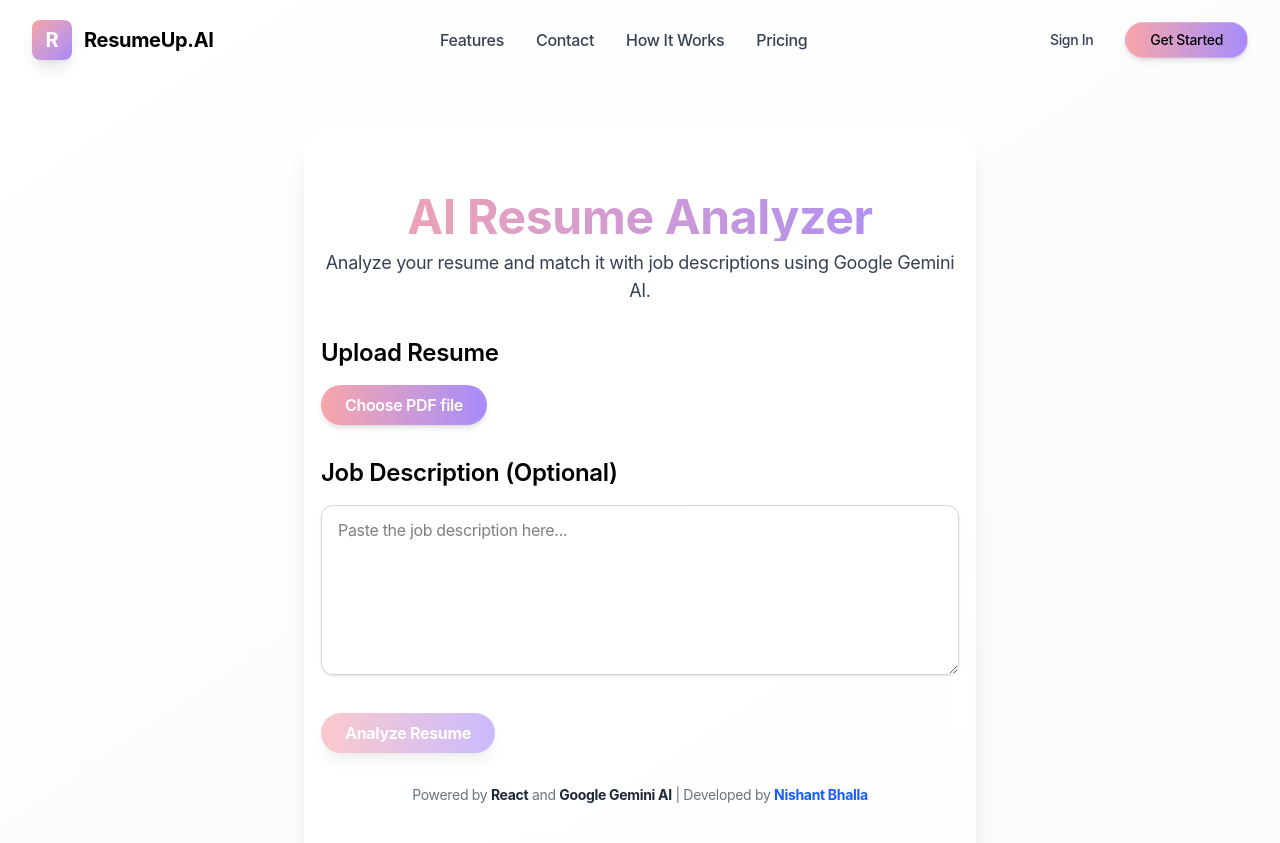
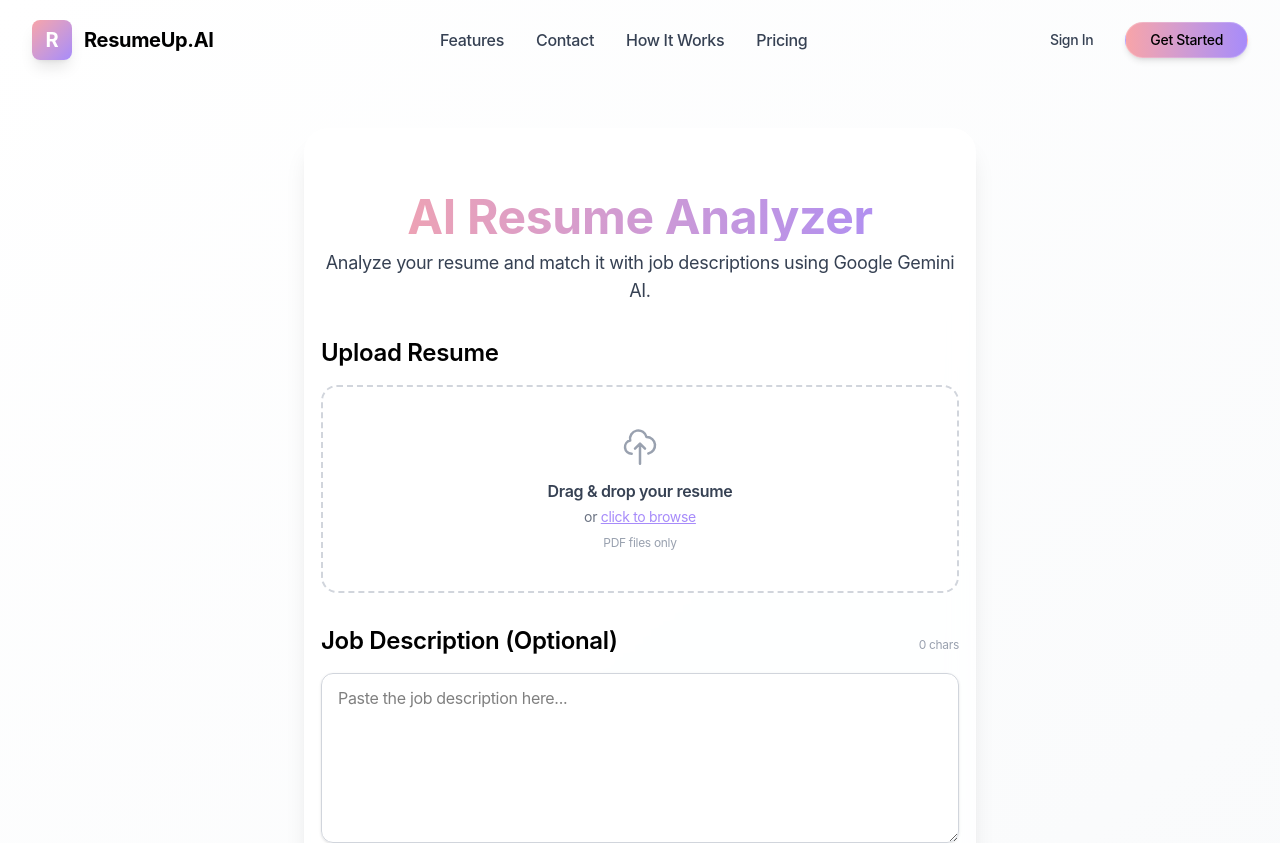
Before and after one commit to Nishant-0203/ResumeUp.AI, a React (Vite) app in the folder frontend/: page /analysis in a window 1280 px wide. Shown: the top 843 px of the page. Built offline with nearby package versions, Linux system fonts and the light colour scheme.

Commit message:
feat: Enhance resume analysis page with drag-and-drop functionality and loading indicators

```diff
--- a/frontend/src/pages/analysis.jsx
+++ b/frontend/src/pages/analysis.jsx
@@ -1,8 +1,16 @@
-import React, { useState } from 'react';
+import React, { useState, useEffect } from 'react';
 import { useNavigate } from 'react-router-dom';
 import { AnimatedGradientBackground } from '@/components/section/AnimatedGradientBackground';
 import { analysisService } from '@/services/analysisService';
 import { useUser } from '@/contexts/UserContext';
+
+const LOADING_STEPS = [
+  'Reading your resume...',
+  'Extracting skills & experience...',
+  'Matching with job description...',
+  'Running AI analysis...',
+  'Generating insights...',
+];
 
 const Analysis = () => {
   const { user } = useUser();
@@ -13,7 +21,40 @@ const Analysis = () => {
   const [structuredData, setStructuredData] = useState(null);
   const [loading, setLoading] = useState(false);
   const [error, setError] = useState('');
+  const [dragOver, setDragOver] = useState(false);
+  const [loadingStep, setLoadingStep] = useState(0);
   const navigate = useNavigate();
+
+  useEffect(() => {
+    if (!loading) return;
+    setLoadingStep(0);
+    const interval = setInterval(() => {
+      setLoadingStep((prev) => (prev + 1) % LOADING_STEPS.length);
+    }, 2000);
+    return () => clearInterval(interval);
+  }, [loading]);
+
+  const handleDrop = (e) => {
+    e.preventDefault();
+    setDragOver(false);
+    const file = e.dataTransfer.files[0];
+    if (file && file.type === 'application/pdf') {
+      setResumeFile(file);
+      setError('');
+      setAnalysis('');
+      setAnalysisId('');
+      setStructuredData(null);
+    } else {
+      setError('Only PDF files are supported');
+    }
+  };
+
+  const handleDragOver = (e) => {
+    e.preventDefault();
+    setDragOver(true);
+  };
+
+  const handleDragLeave = () => setDragOver(false);
 
   const handleFileChange = (e) => {
     const file = e.target.files[0];
@@ -89,7 +130,6 @@ const Analysis = () => {
           <div className="input-section space-y-8">
             <div className="upload-section">
               <h3 className="text-2xl font-semibold mb-4">Upload Resume</h3>
-              <div className="file-upload flex items-center gap-4">
               <input
                 type="file"
                 id="resume-upload"
@@ -97,19 +137,53 @@ const Analysis = () => {
                 onChange={handleFileChange}
                 className="hidden"
               />
-                <label htmlFor="resume-upload" className="file-label cursor-pointer bg-gradient-to-r from-[#f8a4a8] to-[#a78bfa] text-white font-semibold py-2 px-6 rounded-full shadow-md hover:opacity-90 transition-all">
-                  {resumeFile ? resumeFile.name : 'Choose PDF file'}
+              <label
+                htmlFor="resume-upload"
+                onDrop={handleDrop}
+                onDragOver={handleDragOver}
+                onDragLeave={handleDragLeave}
+                className={`flex flex-col items-center justify-center gap-3 w-full border-2 border-dashed rounded-2xl px-6 py-10 cursor-pointer transition-all duration-200 ${
+                  dragOver
+                    ? 'border-[#a78bfa] bg-purple-50 scale-[1.01]'
+                    : resumeFile
+                    ? 'border-green-400 bg-green-50'
+                    : 'border-gray-300 bg-white/60 hover:border-[#a78bfa] hover:bg-purple-50/40'
+                }`}
+              >
+                {resumeFile ? (
+                  <>
+                    <svg className="w-10 h-10 text-green-500" fill="none" viewBox="0 0 24 24" stroke="currentColor">
+                      <path strokeLinecap="round" strokeLinejoin="round" strokeWidth={2} d="M9 12l2 2 4-4m6 2a9 9 0 11-18 0 9 9 0 0118 0z" />
+                    </svg>
+                    <div className="text-center">
+                      <p className="font-semibold text-green-700 text-base">{resumeFile.name}</p>
+                      <p className="text-sm text-gray-500 mt-1">{(resumeFile.size / 1024).toFixed(1)} KB &middot; PDF</p>
+                      <p className="text-xs text-gray-400 mt-1">Click or drop to replace</p>
+                    </div>
+                  </>
+                ) : (
+                  <>
+                    <svg className="w-10 h-10 text-gray-400" fill="none" viewBox="0 0 24 24" stroke="currentColor">
+                      <path strokeLinecap="round" strokeLinejoin="round" strokeWidth={1.5} d="M7 16a4 4 0 01-.88-7.903A5 5 0 1115.9 6L16 6a5 5 0 011 9.9M15 13l-3-3m0 0l-3 3m3-3v12" />
+                    </svg>
+                    <div className="text-center">
+                      <p className="font-semibold text-gray-700">
+                        {dragOver ? 'Drop your PDF here' : 'Drag & drop your resume'}
+                      </p>
+                      <p className="text-sm text-gray-500 mt-1">
+                        or <span className="text-[#a78bfa] underline">click to browse</span>
+                      </p>
+                      <p className="text-xs text-gray-400 mt-2">PDF files only</p>
+                    </div>
+                  </>
+                )}
               </label>
             </div>
-              {resumeFile && (
-                <div className="success-message bg-green-100 border border-green-200 text-green-800 px-4 py-3 rounded relative mt-4" role="alert">
-                  <strong className="font-bold">Success!</strong>
-                  <span className="block sm:inline"> Resume uploaded successfully!</span>
+            <div className="job-description-section">
+              <div className="flex items-baseline justify-between mb-4">
+                <h3 className="text-2xl font-semibold">Job Description (Optional)</h3>
+                <span className="text-xs text-gray-400">{jobDescription.length} chars</span>
               </div>
-              )}
-            </div>
-            <div className="job-description-section">
-              <h3 className="text-2xl font-semibold mb-4">Job Description (Optional)</h3>
               <textarea
                 value={jobDescription}
                 onChange={(e) => setJobDescription(e.target.value)}
@@ -124,7 +198,15 @@ const Analysis = () => {
                 disabled={!resumeFile || loading}
                 className="analyze-button bg-gradient-to-r from-[#f8a4a8] to-[#a78bfa] hover:opacity-90 text-white font-bold py-2 px-6 rounded-full focus:outline-none focus:shadow-outline transition duration-300 shadow-lg disabled:opacity-60 disabled:cursor-not-allowed"
               >
-                {loading ? 'Analyzing...' : 'Analyze Resume'}
+                {loading ? (
+                  <span className="flex items-center gap-2">
+                    <svg className="animate-spin h-4 w-4 text-white" xmlns="http://www.w3.org/2000/svg" fill="none" viewBox="0 0 24 24">
+                      <circle className="opacity-25" cx="12" cy="12" r="10" stroke="currentColor" strokeWidth="4" />
+                      <path className="opacity-75" fill="currentColor" d="M4 12a8 8 0 018-8V0C5.373 0 0 5.373 0 12h4z" />
+                    </svg>
+                    Analyzing...
+                  </span>
+                ) : 'Analyze Resume'}
               </button>
               {(analysis || analysisId) && (
                 <button
@@ -135,6 +217,14 @@ const Analysis = () => {
                 </button>
               )}
             </div>
+            {loading && (
+              <div className="flex items-center gap-2 mt-3 text-sm text-gray-500">
+                <span className="inline-block w-2 h-2 rounded-full bg-[#a78bfa] animate-bounce" style={{ animationDelay: '0ms' }} />
+                <span className="inline-block w-2 h-2 rounded-full bg-[#a78bfa] animate-bounce" style={{ animationDelay: '150ms' }} />
+                <span className="inline-block w-2 h-2 rounded-full bg-[#a78bfa] animate-bounce" style={{ animationDelay: '300ms' }} />
+                <span className="ml-1 transition-all duration-500">{LOADING_STEPS[loadingStep]}</span>
+              </div>
+            )}
             {error && <div className="error-message bg-red-100 border border-red-200 text-red-800 px-4 py-3 rounded relative mt-4" role="alert">
               <strong className="font-bold">Error!</strong>
               <span className="block sm:inline">{error}</span>
```
Lines whose indentation alone changed are shown as unchanged.
